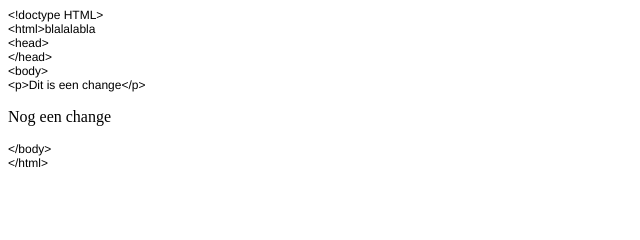
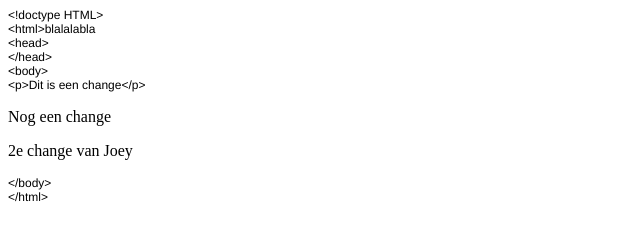
Before and after one commit to toewan/2ID60GroupAssignment, a plain HTML site: page index.html in a window 1280 px wide. Shown: the whole page, without its empty margins (0-640 px from the left). Drawn offline with Linux system fonts and the light colour scheme.

Commit message:
2e change van Joey

```diff
--- a/index.html
+++ b/index.html
@@ -18,6 +18,7 @@
 <p class="p1">&lt;body&gt;</p>
 <p class="p1">&lt;p&gt;Dit is een change&lt;/p&gt;</p>
 <p>Nog een change</p>
+<p>2e change van Joey</p>
 <p class="p1">&lt;/body&gt;</p>
 <p class="p1">&lt;/html&gt;</p>
 </body>
```
